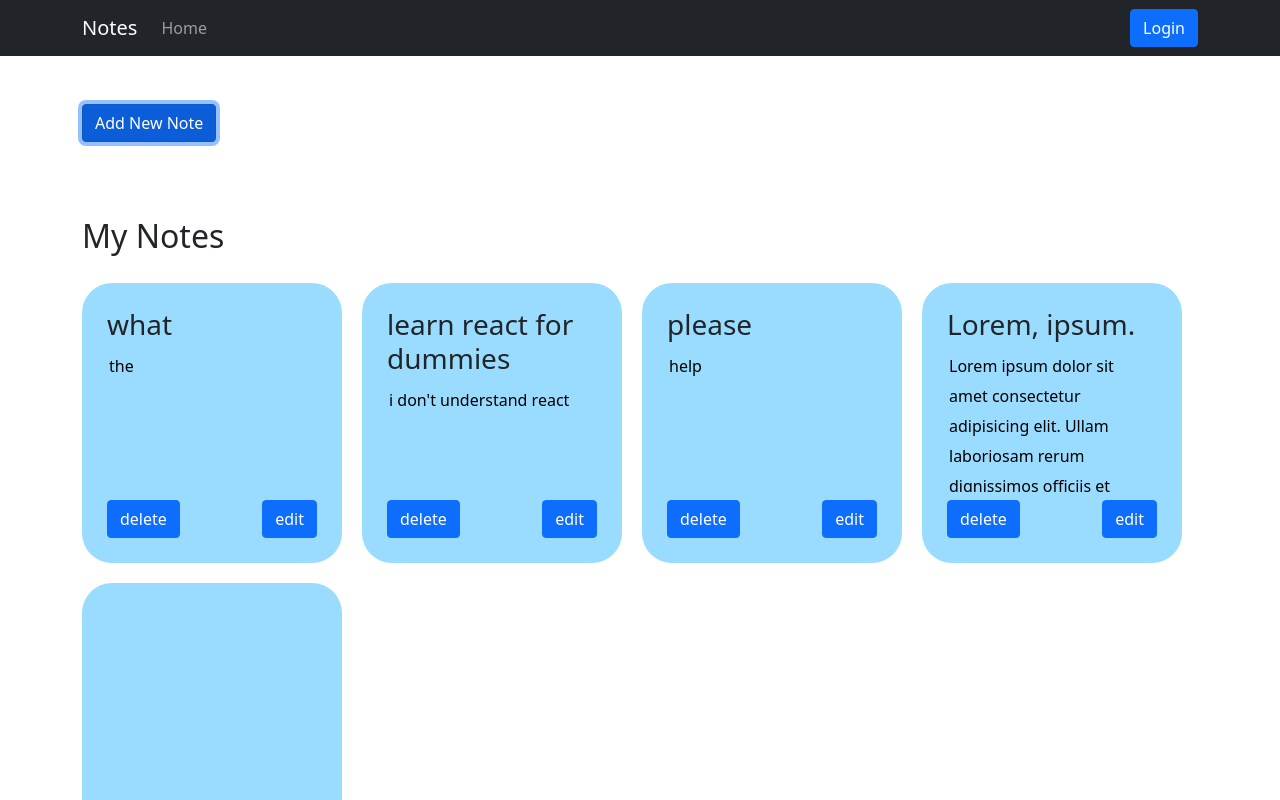
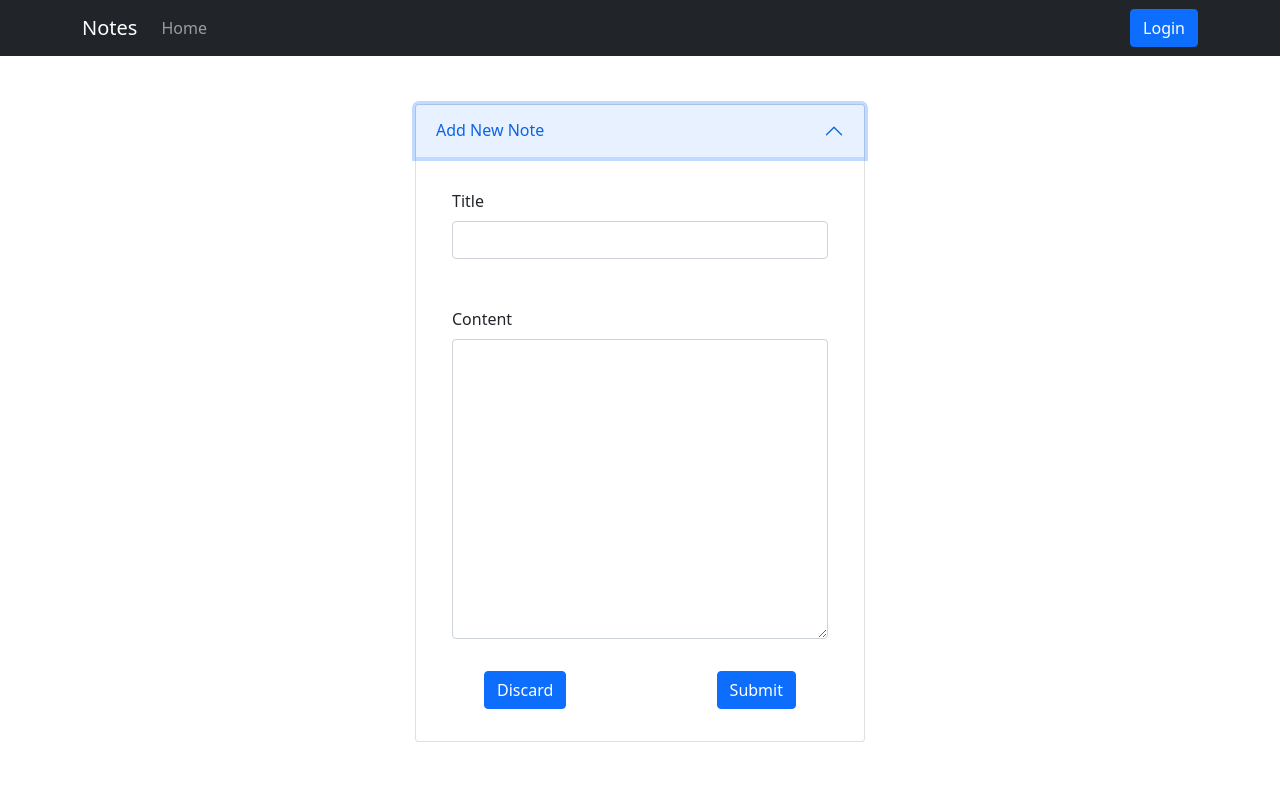
Before and after one commit to AWNRavid/Note-App-FE, a React (Create React App) app: page / in a window 1280 px wide. Both pictures are taken after a click on the button "Add New Note". Shown: the top 800 px of the page. Built offline with nearby package versions, Linux system fonts and the light colour scheme.

Commit message:
add new noto feature

```diff
--- a/src/App.js
+++ b/src/App.js
@@ -4,6 +4,7 @@ import NavbarComp from './Components/NavbarComp';
 import NoteContainer from './Components/NoteContainer';
 import { useState } from 'react';
 import { Button, Container } from 'react-bootstrap';
+import AddNote from './Components/AddNote';
 
 function App() {
   const [notes, setNotes] = useState([
@@ -35,8 +36,8 @@ function App() {
     },
   ]);
 
-  const handleAddNewNote = () => {
-    const id = notes[notes.length - 1].id + 1;
+  const handleAddNewNote = (newNote) => {
+    setNotes([...notes, newNote]);
   };
 
   const handleEditNote = (newNote) => {
@@ -49,8 +50,8 @@ function App() {
     for (let i = 0; i < notes.length; i++) {
       if (notes[i].id === newNote.id) {
         // console.log('found');
-        notes[i].title = newNote.title
-        notes[i].content = newNote.content
+        notes[i].title = newNote.title;
+        notes[i].content = newNote.content;
       }
     }
   };
@@ -65,8 +66,11 @@ function App() {
   return (
     <div>
       <NavbarComp />
+      {/* <Container className="mt-5">
+        <Button onClick={handleAddNewNote}>Add New Note</Button>
+      </Container> */}
       <Container className="mt-5">
-        <Button onClick={handleAddNewNote}>Add New Note</Button>
+        <AddNote notes={notes} handleAddNewNote={handleAddNewNote} />
       </Container>
       <NoteContainer notes={notes} setNotes={setNotes} handleDelete={handleDelete} handleEditNote={handleEditNote} />
       {/* <textarea name="" id="" cols="30" rows="10">test</textarea> */}
--- /dev/null
+++ b/src/Components/AddNote.js
@@ -0,0 +1,58 @@
+import React, { useState } from 'react';
+import { Accordion, Modal, Form, Button } from 'react-bootstrap';
+
+function AddNote({ notes, handleAddNewNote }) {
+  const [title, setTitle] = useState('');
+  const [content, setContent] = useState('');
+
+  const handleTitle = (e) => {
+    setTitle(e.target.value);
+  };
+
+  const handleContent = (e) => {
+    setContent(e.target.value);
+  };
+
+  const add = (e) => {
+    e.preventDefault();
+    const id = notes[notes.length - 1].id + 1;
+    const newNote = {
+      id: id,
+      title: title,
+      content: content,
+    };
+    handleAddNewNote(newNote);
+    setTitle('');
+    setContent('');
+  };
+
+  return (
+    <Accordion className={'d-flex justify-content-center'}>
+      <Accordion.Item eventKey="0" style={{ width: '450px' }}>
+        <Accordion.Header style={{ padding: '0' }}>Add New Note</Accordion.Header>
+        <Accordion.Body>
+          <Form onSubmit={add}>
+            <Form.Group className="mb-3 p-3">
+              <Form.Label>Title</Form.Label>
+              <Form.Control type="text" value={title} onChange={handleTitle} />
+            </Form.Group>
+
+            <Form.Group className="mb-3 p-3">
+              <Form.Label>Content</Form.Label>
+              <Form.Control as="textarea" style={{ height: '300px' }} value={content} onChange={handleContent} />
+            </Form.Group>
+
+            <div className="d-flex justify-content-between px-5 pb-3">
+              <Button variant="primary">Discard</Button>
+              <Button variant="primary" type="submit">
+                Submit
+              </Button>
+            </div>
+          </Form>
+        </Accordion.Body>
+      </Accordion.Item>
+    </Accordion>
+  );
+}
+
+export default AddNote;
--- a/src/Components/Note.js
+++ b/src/Components/Note.js
@@ -80,12 +80,14 @@ function Note({ note, setNotes, handleDelete, handleEditNote }) {
             <Form.Control as="textarea" style={{ height: '300px' }} value={noteContent} onChange={handleNote} />
           </Form.Group>
 
+          <div className="d-flex justify-content-between px-5 pb-3">
             <Button variant="primary" onClick={handleClose}>
               Discard
             </Button>
             <Button variant="primary" type="submit">
               Submit
             </Button>
+          </div>
         </Form>
       </Modal>
     </div>
```
Lines whose indentation alone changed are shown as unchanged.
